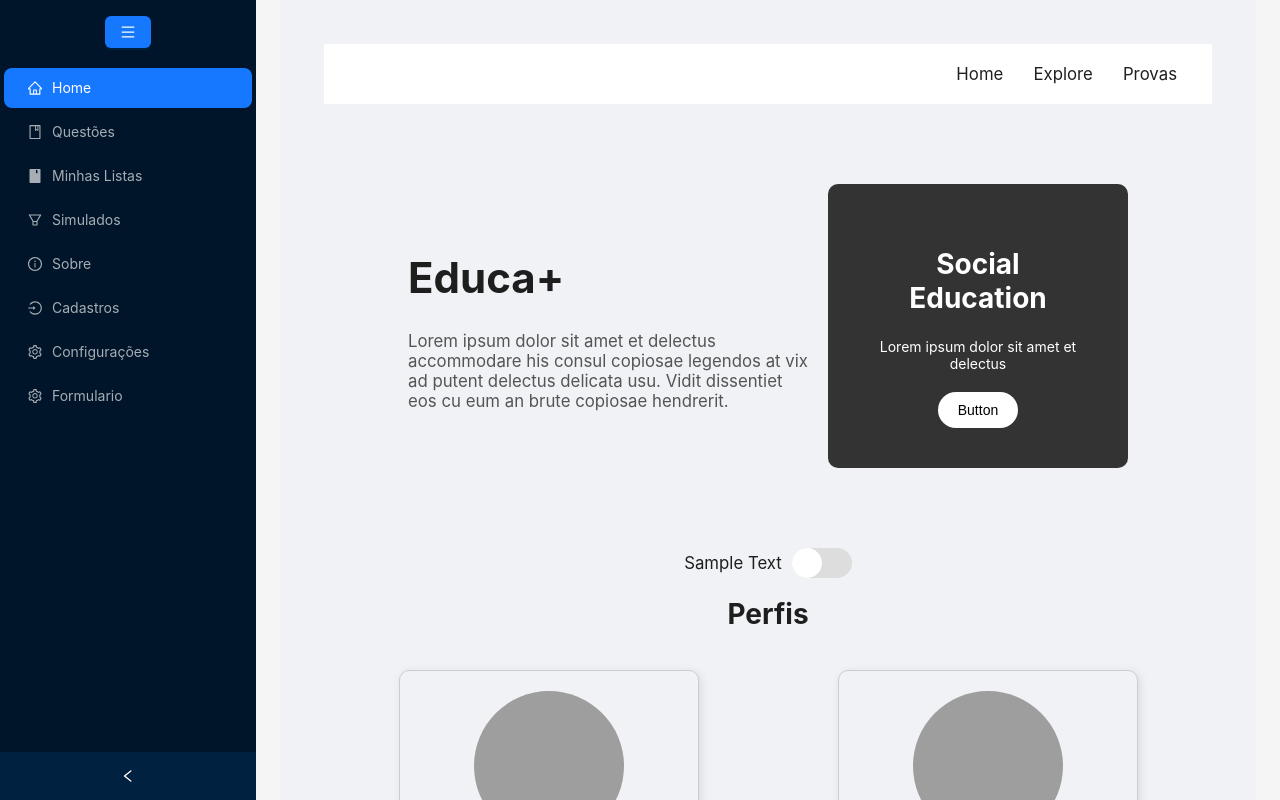
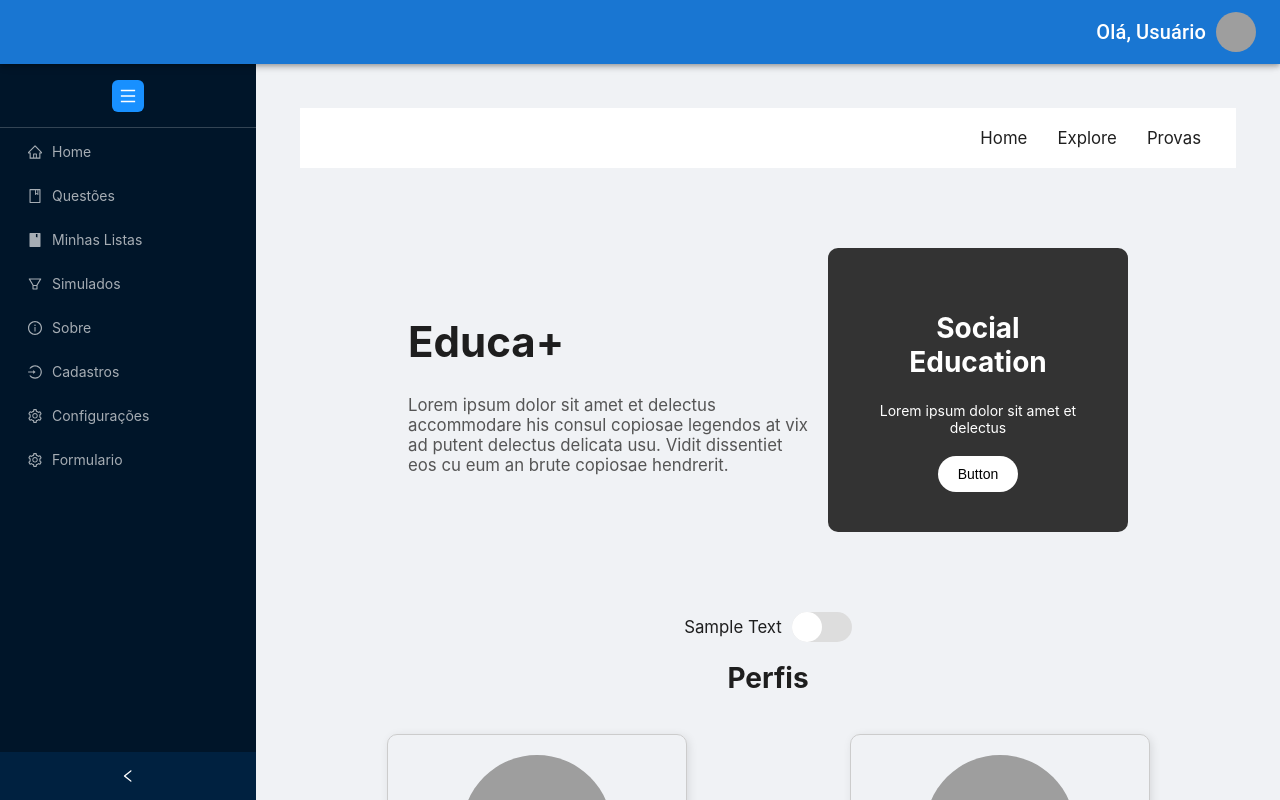
Before and after one commit to luishmenezes/site-questoes, a React (Create React App) app: page /home in a window 1280 px wide. Shown: the top 800 px of the page. Built offline with nearby package versions, Linux system fonts and the light colour scheme; grey boxes are pictures that could not be loaded.

Commit message:
menu e profile na mesma tela

```diff
--- a/src/RouterConfig.js
+++ b/src/RouterConfig.js
@@ -20,14 +20,14 @@ const RouterConfig = () => {
     <Routes>
       <Route path="/home" element={<LayoutComponent><HomeComponent /></LayoutComponent>} />
       <Route path="/" element={<Intro />} />
-      <Route path="/sobre" element={<SobreComponent />} />
-      <Route path="/simulados" element={<SimuladosComponent />} />
-      <Route path="/questoes" element={ <MinhasQuestoesComponent />} />
-      <Route path="/minhasQuestoes" element={<SimuladosComponent />} />
+      <Route path="/sobre" element={<LayoutComponent><SobreComponent /></LayoutComponent>} />
+      <Route path="/simulados" element={<LayoutComponent><SimuladosComponent /></LayoutComponent>} />
+      <Route path="/questoes" element={ <LayoutComponent><MinhasQuestoesComponent /></LayoutComponent>} />
+      <Route path="/minhasQuestoes" element={<LayoutComponent><SimuladosComponent /></LayoutComponent>} />
       <Route path="/config" element={<LayoutComponent><ConfigComponent /></LayoutComponent>} />
       <Route path="/cadastros" element={<CadastrosComponent />} />
       <Route path="/formaluno" element={<CadastroAlunoComponent />} />
-      <Route path="/formprofessor" element={<LayoutComponent><CadastroProfessorComponent /></LayoutComponent>} />
+      <Route path="/formprofessor" element={<CadastroProfessorComponent />} />
       <Route path="/login" element={<LoginComponent />} />
       <Route path="/redefenir" element={<RedefenirSenhaComponent />} />
       <Route path="/formulario" element={<Form/>} />
--- a/src/components/header/Header.jsx
+++ b/src/components/header/Header.jsx
@@ -9,14 +9,10 @@ import Container from "@mui/material/Container";
 import Avatar from "@mui/material/Avatar";
 import Tooltip from "@mui/material/Tooltip";
 import MenuItem from "@mui/material/MenuItem";
-import { FontAwesomeIcon } from "@fortawesome/react-fontawesome";
-import { faArrowLeft } from "@fortawesome/free-solid-svg-icons";
-import { useNavigate } from "react-router-dom";
 
 const settings = ["Perfil", "Conta", "Dashboard", "Sair"];
 
 function ResponsiveAppBar() {
-  const navigate = useNavigate();
   const [anchorElUser, setAnchorElUser] = useState(null);
   const [userName, setUserName] = useState("");
 
@@ -41,16 +37,13 @@ function ResponsiveAppBar() {
     <AppBar position="static">
       <Container maxWidth="xl">
         <Toolbar disableGutters>
-          <FontAwesomeIcon
-            icon={faArrowLeft}
-            onClick={() => navigate("/home")}
-            style={{ cursor: "pointer", fontSize: "28px", marginRight: "10px" }}
-          />
-
           <Box sx={{ flexGrow: 1 }} />
 
           <Box sx={{ display: "flex", alignItems: "center" }}>
-            <Typography variant="h6" sx={{ color: "white", marginRight: "10px" }}>
+            <Typography
+              variant="h6"
+              sx={{ color: "white", marginRight: "10px" }}
+            >
               Olá, {userName}
             </Typography>
             <Tooltip title="Abrir configurações">
--- a/src/components/layout/LayoutComponent.jsx
+++ b/src/components/layout/LayoutComponent.jsx
@@ -1,16 +1,50 @@
-import React from "react";
+import React, { useState } from "react";
 import { Layout } from "antd";
 import MenuComponent from "../menuComponent/MenuComponent";
+import ResponsiveAppBar from "../header/Header";
 
 const { Content, Sider } = Layout;
 
 const LayoutComponent = ({ children }) => {
+  const [collapsed, setCollapsed] = useState(false);
+
+  const toggleCollapsed = () => {
+    setCollapsed((prev) => !prev);
+  };
+
   return (
+    <div style={{ height: "100vh" }}>
+      <div style={{ position: "fixed", width: "100%", zIndex: 1000 }}>
+        <ResponsiveAppBar />
+      </div>
       <Layout style={{ minHeight: "100vh" }}>
-      <Sider width={256} style={{ backgroundColor: "#001529", flexShrink: 0 }}>
-        <MenuComponent />
+        <Sider
+          width={256}
+          collapsedWidth={80}
+          collapsible
+          collapsed={collapsed}
+          onCollapse={toggleCollapsed}
+          style={{
+            backgroundColor: "#001529",
+            position: "fixed",
+            top: 64,
+            left: 0,
+            bottom: 0,
+            zIndex: 100,
+            transition: "all 0.3s ease",
+          }}
+        >
+          <MenuComponent toggleMenu={toggleCollapsed} />
         </Sider>
-      <Layout style={{ padding: "0 24px 24px", flex: 1 }}>
+
+        <Layout
+          style={{
+            marginLeft: collapsed ? 80 : 256,
+            overflowY: "auto",
+            paddingTop: 64,
+            transition: "all 0.3s ease",
+          }}
+        >
           <Content
             style={{
               padding: 24,
@@ -23,6 +57,7 @@ const LayoutComponent = ({ children }) => {
           </Content>
         </Layout>
       </Layout>
+    </div>
   );
 };
 
--- a/src/components/menuComponent/MenuComponent.jsx
+++ b/src/components/menuComponent/MenuComponent.jsx
@@ -1,84 +1,94 @@
-import { useState } from 'react';
+import React from "react";
+import { Menu, Button } from "antd";
 import {
+  HomeOutlined,
+  BookOutlined,
+  BookFilled,
+  FilterOutlined,
+  InfoCircleOutlined,
+  LoginOutlined,
+  SettingOutlined,
   MenuOutlined,
-    HomeOutlined,
-    InfoCircleOutlined,
-    FilterOutlined,
-    BookOutlined,
-    SettingOutlined,
-    BookFilled,
-    LoginOutlined
-} from '@ant-design/icons';
-import { Button, Menu, Layout } from 'antd';
-import { Link } from 'react-router-dom';
+} from "@ant-design/icons";
+import { Link } from "react-router-dom";
 
-const { Sider } = Layout;
-
-export default function MenuComponent() {
-    const [collapsed, setCollapsed] = useState(false);
-
-    const toggleCollapsed = () => {
-        setCollapsed(!collapsed);
-    };
-
+const MenuComponent = ({ toggleMenu }) => {
   const items = [
     {
-            key: 'home',
+      key: "home",
       icon: <HomeOutlined />,
       label: <Link to="/home">Home</Link>,
     },
     {
-            key: 'questoes',
+      key: "questoes",
       icon: <BookOutlined />,
       label: <Link to="/questoes">Questões</Link>,
     },
     {
-            key: 'minhasQuestoes',
+      key: "minhasQuestoes",
       icon: <BookFilled />,
       label: <Link to="/minhasQuestoes">Minhas Listas</Link>,
     },
     {
-            key: 'simulados',
+      key: "simulados",
       icon: <FilterOutlined />,
       label: <Link to="/simulados">Simulados</Link>,
     },
     {
-            key: 'sobre',
+      key: "sobre",
       icon: <InfoCircleOutlined />,
       label: <Link to="/sobre">Sobre</Link>,
     },
     {
-            key: 'cadastros',
+      key: "cadastros",
       icon: <LoginOutlined />,
       label: <Link to="/cadastros">Cadastros</Link>,
     },
     {
-            key: 'config',
+      key: "config",
       icon: <SettingOutlined />,
       label: <Link to="/config">Configurações</Link>,
     },
-        {
-            key: 'formulario',
+    {key: "formulario",
      icon: <SettingOutlined />,
-            label: <Link to="/formulario">Formulario</Link>,
-        },
+     label: <Link to="/formulario">Formulario</Link> //apenas pra vcs ficarem vizualizando a pag de forms se quiser
+    }
   ];
 
   return (
-        <Layout style={{ height: '100vh' }}>
-            <Sider collapsible collapsed={collapsed} onCollapse={toggleCollapsed} width={256}>
-                <div style={{ display: 'flex', alignItems: 'center', justifyContent: 'center', padding: '16px' }}>
-                    <Button type="primary" onClick={toggleCollapsed}>
+    <div>
+      <div
+        style={{
+          display: "flex",
+          justifyContent: "center",
+          alignItems: "center",
+          height: 64,
+          backgroundColor: "#001529",
+          borderBottom: "1px solid rgba(255, 255, 255, 0.2)",
+        }}
+      >
+        <Button
+          onClick={toggleMenu}
+          style={{
+            backgroundColor: "#1890ff",
+            border: "none",
+            color: "white",
+            fontSize: "16px",
+            padding: "8px",
+            cursor: "pointer",
+          }}
+        >
           <MenuOutlined />
         </Button>
       </div>
       <Menu
-                    defaultSelectedKeys={['home']}
+        theme="dark"
         mode="inline"
-                    theme="dark"
         items={items}
+        style={{ borderRight: 0 }}
       />
-            </Sider>
-        </Layout>
+    </div>
   );
-}
+};
+
+export default MenuComponent;
--- a/src/components/minhasQuestoes/MinhasQuestoesComponent.jsx
+++ b/src/components/minhasQuestoes/MinhasQuestoesComponent.jsx
@@ -1,6 +1,5 @@
 import React, { useState, useEffect } from "react";
 import './MinhasQuestoes.css';
-import ResponsiveAppBar from "../header/Header";
 
 const QuestionsComponent = () => {
   const [questions, setQuestions] = useState([]);
@@ -25,7 +24,6 @@ const QuestionsComponent = () => {
 
   return (
     <div>
-      <ResponsiveAppBar />
       {loading ? (
         <div className="loading-container">
           <div className="spinner"></div>
--- a/src/components/simulados/SimuladosComponent.js
+++ b/src/components/simulados/SimuladosComponent.js
@@ -2,7 +2,6 @@ import React, { useRef, useState } from "react";
 import "./SimuladosComponent.css";
 import documentoImg from "../assets/documents.png";
 import axios from "axios";
-import ResponsiveAppBar from "../header/Header";
 
 const MinhasQuestoesComponent = () => {
   const [mensagemSucesso, setMensagemSucesso] = useState(false);
@@ -44,7 +43,6 @@ const MinhasQuestoesComponent = () => {
 
   return (
     <div>
-      <ResponsiveAppBar />
       <div className="containerr">
         {mensagemSucesso && (
           <div className="alert-mensagem">
```
Lines whose indentation alone changed are shown as unchanged.
